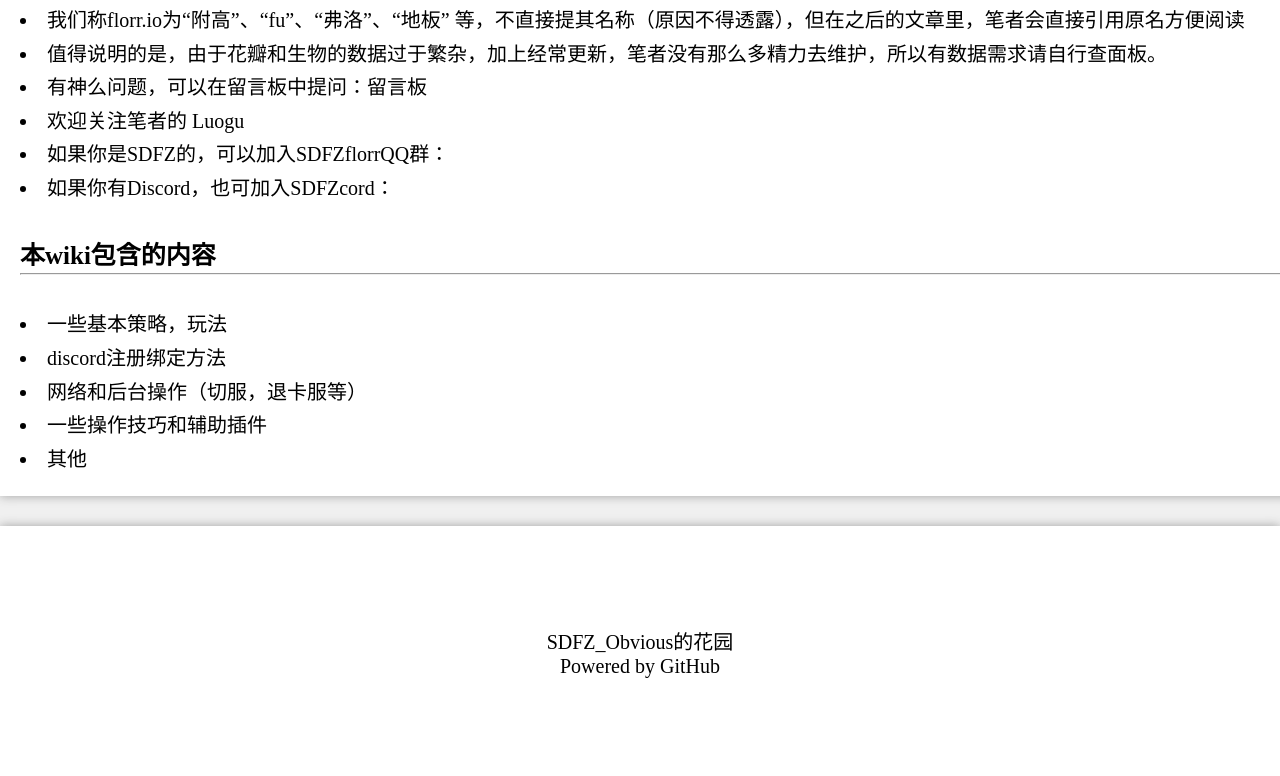
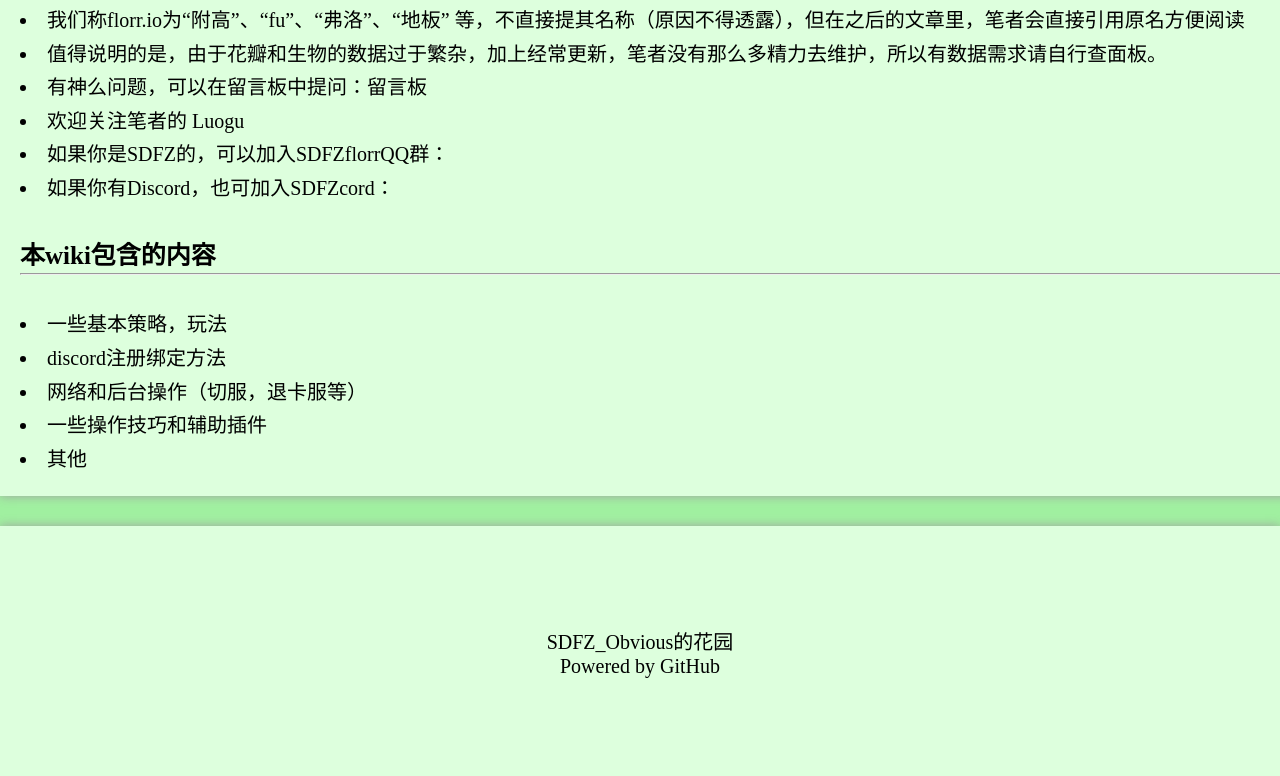
Before and after one commit to SDFZ-Obvious/SDFZ-Obvious.github.io, a plain HTML site: page florr/index.html in a window 1280 px wide. Shown: the part 269-1045 px from the top of the page. Drawn offline with Linux system fonts and the light colour scheme.

Commit message:
florr theme
florr theme

```diff
--- a/florr/css/theme.css
+++ b/florr/css/theme.css
@@ -4,7 +4,7 @@
     font-family:等线宽light;
 }
 body{
-    background-color: #f0f0f0;
+    background-color: #A0f0A0;
 }
 header{
     position: fixed;
@@ -12,9 +12,9 @@
     left: 0;
     right: 0;
     height: 53px;
-    background-color: #ffffff;
+    background-color: #ddffdd;
     margin-bottom: 30px;
-    box-shadow: 0px 0px 10px #a1a1a1;
+    box-shadow: 0px 0px 10px #90a190;
 }
 #block_hd{
     width: 90px;
@@ -36,14 +36,14 @@
 footer{
     margin-top: 30px;
     height: 250px;
-    background-color:#ffffff;
+    background-color:#ddffdd;
     box-shadow: 0px 0px 10px #a1a1a1;
 }
 article{
     margin:30px auto;
     margin-top: 83px;
     width: 1360px;
-    background-color:#ffffff;
+    background-color:#ddffdd;
     box-shadow: 0px 0px 10px #a1a1a1;
     padding: 20px;
     line-height: 210%;
```
